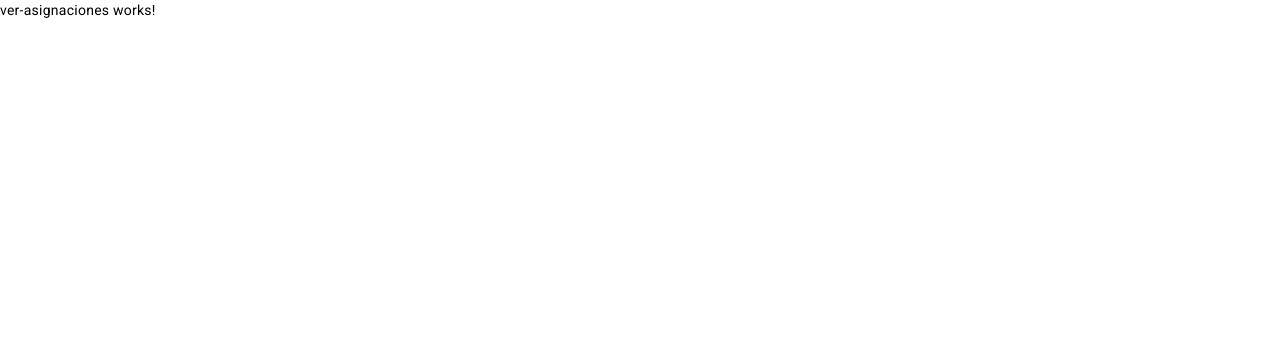
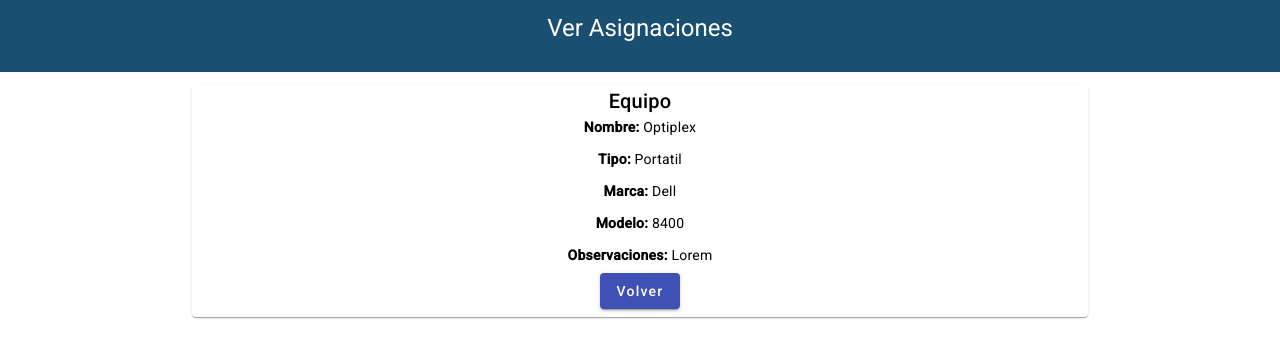
Before and after one commit to jdrosas/SGE, an Angular app in the folder FE-SGE/: page /VerAsignaciones/1 in a window 1280 px wide. Shown: the top 358 px of the page. Built offline with nearby package versions, Linux system fonts and the light colour scheme.

Commit message:
Ver Asignaciones HTML

```diff
--- a/FE-SGE/src/app/components/listado-asignaciones/listado-asignaciones.component.css
+++ b/FE-SGE/src/app/components/listado-asignaciones/listado-asignaciones.component.css
@@ -7,10 +7,6 @@ table {
     background-color: #1B4F72;
     text-align: center;
     color: white;
-  }
-
-  .container {
-    margin: 1% 20%
   }
 
   td, th {
--- a/FE-SGE/src/app/components/ver-asignaciones/ver-asignaciones.component.css
+++ b/FE-SGE/src/app/components/ver-asignaciones/ver-asignaciones.component.css
@@ -0,0 +1,9 @@
+.cuadro {
+    margin-top: 5px;
+    text-align: center;
+}
+
+.actions {
+    display: flex;
+    justify-content: center;
+}
--- a/FE-SGE/src/app/components/ver-asignaciones/ver-asignaciones.component.html
+++ b/FE-SGE/src/app/components/ver-asignaciones/ver-asignaciones.component.html
@@ -1 +1,19 @@
-<p>ver-asignaciones works!</p>
+<div class="title">
+    <h1>Ver Asignaciones</h1>
+</div>
+
+<div class="container">
+    <mat-card class="cuadro">
+        <mat-card-title>Equipo</mat-card-title>
+        <mat-card-content>
+            <p><strong>Nombre:</strong> Optiplex </p>
+            <p><strong>Tipo:</strong> Portatil </p>
+            <p><strong>Marca:</strong> Dell </p>
+            <p><strong>Modelo:</strong> 8400 </p>
+            <p><strong>Observaciones:</strong> Lorem </p>
+        </mat-card-content>
+        <mat-card-actions class="actions">
+            <button routerLink="ListadoAsignaciones" mat-raised-button color="primary">Volver</button>
+        </mat-card-actions>
+    </mat-card>
+</div>
--- a/FE-SGE/src/styles.css
+++ b/FE-SGE/src/styles.css
@@ -2,3 +2,14 @@
 
 html, body { height: 100%; }
 body { margin: 0; font-family: Roboto, "Helvetica Neue", sans-serif; }
+
+.title {
+    padding: 12px;
+    background-color: #1B4F72;
+    text-align: center;
+    color: white;
+  }
+
+.container {
+  margin: 1% 15%
+}
```
Also changed, not shown: FE-SGE/src/app/shared/shared.module.ts (+5 -2 lines).
